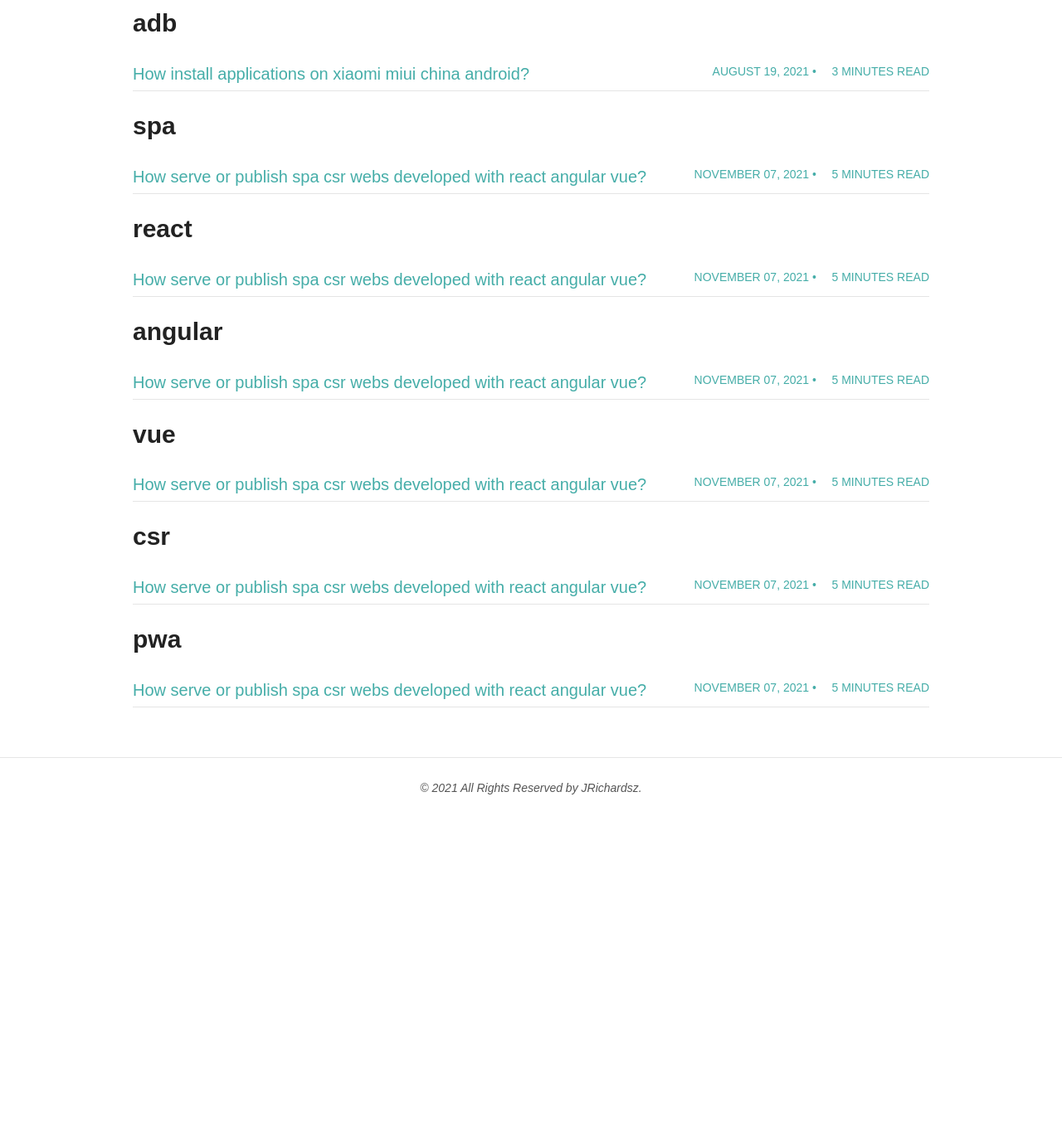
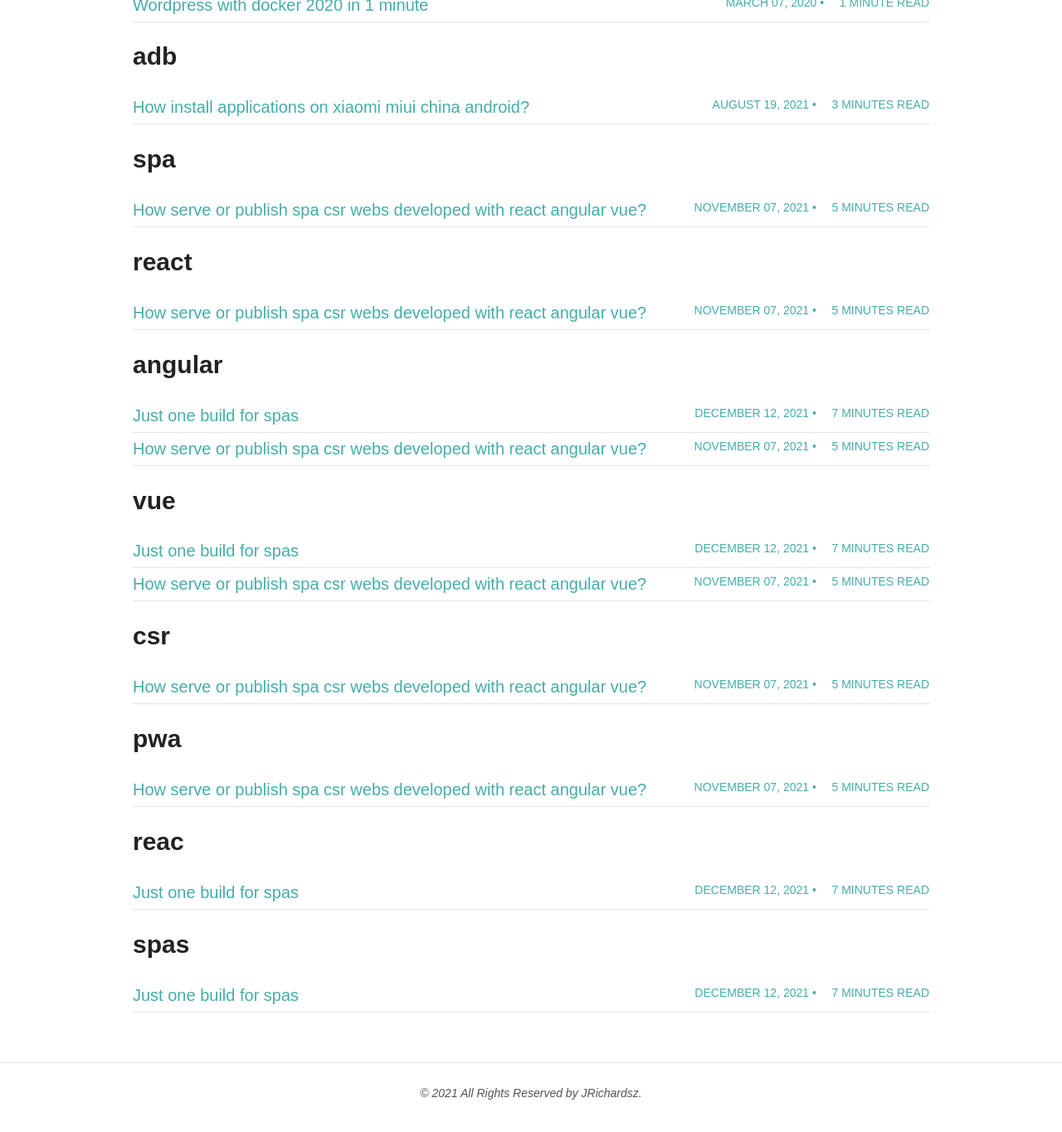
Before and after one commit to jrichardsz/jrichardsz.github.io, a Jekyll site: the page built from tags.html, in a window 1280 px wide and 1400 px high, scrolled down 8186 px. Shown: the top 1365 px of the window at 83% size. Built offline with Jekyll 4.4.1, drawn with Linux system fonts in a browser that asks for light colours; nearby versions of some CDN libraries; before the commit the page ends 9218 px from its top, so only the background shows below that; part of the change alters nothing that is shown; some of the changed text lies outside the part shown.

Commit message:
new post

````diff
--- /dev/null
+++ b/_posts/2021-12-12-just-one-build-for-spas.md
@@ -0,0 +1,212 @@
+---
+layout: post
+title: Just one build for spas
+description: "how to avoid build by each environment on spas"
+category: devops
+tags: [docker, reac, angular, vue, spas]
+comments: true
+---
+
+If you are familiarized or tired of build your spa for testing and then another build for stagging and then another build for production, this post is for you!!
+
+# Backend applications
+
+In the backend applications (java, ruby, python, c#, php, etc) is very easy access to the environment variables and is a common practice use that for support variables by environment like testing, stagging, prod1, prod2, etc
+
+With this feature, **backend applications** don't need any more files attached to the source code prefixed or suffixed containing key=value by environment:
+
+- settings.stagging.properties
+- settings.prod.properties
+
+Also is a good practice avoid these kind of files because, we don't have that anyone could see my **settings.prod.properties**
+
+Use environment as the config store is one of the famous: **The Twelve-Factor App**
+
+https://12factor.net/config
+
+![](https://d2908q01vomqb2.cloudfront.net/1b6453892473a467d07372d45eb05abc2031647a/2018/02/12/7andahalf.png)
+
+# Modern Frontend applications: SPA
+
+These kind of applications needs settings as any other application. Of course at this layer, we don't need the **database ip or password**. Instead of them, we need the apis or microservices urls, some ui settings, etc. If your web offer awesome user experience features, will need more parametrization. And if the developer needs to consume some microservice, this url should change in another environments:
+
+- https://acme-api-test.com
+- https://acme-api-stagging.com
+- https://acme-api.com
+
+# How spa solve its variables requirements?
+
+Usually, spas uses classic files like:
+
+- .dev.env .prod.env
+- environment.dev.ts environment.prod.ts
+- hardcoded values in constants.js or config.js
+
+Remember that these kind of files go against to the https://12factor.net/ and the devops flows because human tasks are required
+
+In another way if you achieve to automate that, if you are curious, after the build process (`npm run build`), in the minified and compressed javascript file ,you will find hardcoded the required variables.
+
+### Demo of hardcoded configuration with react
+
+In [this](https://github.com/jrichardsz/react-demo) repository, we have a classic react app:
+
+![](https://i.ibb.co/b6t2j0H/react-classic-app-structure.png)
+
+With this **.env** file:
+
+![](https://i.ibb.co/MsJFQv1/env-file-react-js.png)
+
+If you run the classic commands:
+
+```
+npm install
+npm run build
+```
+
+You will obtain the statics assets:
+
+![](https://i.ibb.co/yytBRJX/react-build-output.png)
+
+And if you search the the content of .env file, you will find it in the minified file:
+
+![](https://i.ibb.co/vHJ4SqH/hardcoded-value-in-spa-build.png)
+
+That is why if one build was tested Q&A or staging environment, **another build is required** to production, because if we deploy the same build on the production environment, our spa will continue pointing to **testing urls**. Common solution is **build again** the spa passing some argument indicating the rigth environment like:
+
+- --prod
+- env=prod
+- .env.prod
+- etc
+
+# How I propose to solve this?
+
+Load the settings of the spa at the **start or entrypoint** of spa, consuming an http endpoint which returns a json with your required variables. Then just expose them to the rest of your spa modules, classes, etc
+
+Basically at the entrypoint of your spa, you need to consume some http endpoint which returns you a json with the required settings:
+
+```
+{
+ "securityApiBseUrl" : "https://security-api.com",
+ "employeeApiBaseUrl" : "https://employee-api.com"
+}
+```
+
+Then using some technique expose this json as variable to the entire spa application:
+
+- [localStorage](https://developer.mozilla.org/en-US/docs/Web/API/Window/localStorage)
+- some global variable like `global._settings`
+- some javascript module or class
+- store or another advanced approach
+
+Finally you will need that this endpoint which returns you the spa settings **to be unique or easy to intuit**. I advice you to bind this endpoint to the server which render your static assets.
+
+In nodejs, is **express** no matter if you are in the development stage (hot reload changes) nor angular, react or vue. All of those use: **express**
+
+So, if you are in the development stage, your spa runs at **http//localhost:3000**, the settings endpoint should be something like **http//localhost:3000/settings** or **http//localhost:3000/config**. Analogously:
+
+- **https//acme-test.com/settings** for testing
+- **https//acme.com/settings** for production
+
+If you achieve this, your build is **UNIQUE** and could be deployed on any environment or server, because don't have **hardcoded** values inside. Instead of that, **gets its configuration or settings from the server in which is deployed**
+
+Here a post to read about how implement a static http server for spas:
+
+https://jrichardsz.github.io/web/how-serve-spa-csr-react-angular-vue-webs
+
+
+# nodeboot-spa-server
+
+This is my implementation of the previous proposed solution. As it name say: is a server for spas or any static assets with the classic: **index.html**
+
+This framework exposes an http endpoint ready to use at the same domain of the spa. This means that if your deploy your spa at **acme.com** your settings will be **acme.com/settings.json**.
+
+You just need to install as any npm package
+
+```
+npm install https://github.com/usil/advanced-settings --save-dev
+```
+
+and add it to your package.json preferably in the **start script**
+
+```
+"start": "nodeboot-spa-server my-folder-with-assets",
+```
+
+In which **my-folder-with-assets** is the folder with the result of build. **This folder should contain the index.html**
+
+# nodeboot-spa-server: variables option 1
+
+Values could be read from environment variables, exactly like [create-react-app](https://create-react-app.dev/docs/adding-custom-environment-variables/) but for general purpose.
+
+Just export some variables with prefix: **SPA_VAR_**
+
+```cmd
+export SPA_VAR_FOO=foo_value
+export SPA_VAR_employeeApiBaseUrl=https://employee-api.com
+```
+
+These environment variables are exposed as json in the response of http endpoint **/settings.json**:
+
+```
+{
+ "FOO" : "foo_value",
+ "employeeApiBaseUrl" : "https://employee-api.com"
+}
+```
+
+# nodeboot-spa-server: variables option 2
+
+Instead of prefix your variables with **SPA_VAR_**, inspired on the [java spring boot framework](https://stackoverflow.com/a/35535138/3957754), you could create a **spa_settings.json** file at the root with these values:
+
+```
+{
+ "foo" : "bar",
+ "employeeApiBaseUrl" : "${EMPLOYEE_API_BASE_URL}"
+}
+```
+
+Just ensure that that variable exist before the start of server:
+
+```
+#linux
+export EMPLOYEE_API_BASE_URL=https://employee-api.com
+
+#windows
+set EMPLOYEE_API_BASE_URL=https://employee-api.com
+```
+
+Add the **-s settings.json** parameter:
+
+```
+"start": "nodeboot-spa-server dist -s settings.json -p 9000 --allow-routes",
+```
+
+Then start the spa server `npm run start` and  this framework, will evaluate the variable syntax and expose you this json:
+
+```
+{
+ "foo" : "bar",
+ "employeeApiBaseUrl" : "https://employee-api.com"
+}
+```
+
+
+# nodeboot-spa-server: variables for development stage
+
+In the developer machine, as I said, spas uses express as mini server. So if we need to add our settings endpoint, we need to access to express. Some kind of hack.
+
+Follow these links to enable it for **angular**
+
+- https://github.com/usil/nodeboot-spa-server#settingsjson-at-developer-stage
+- https://github.com/usil/nodeboot-spa-server/wiki/Dev-Mode-:-Angular-12
+
+I will add a snippet for react and vue. Until that, what you can do is just to mock the expected settings and at the entrypoint of your spa, do something like this:
+
+```
+var settingsUrl;
+if(isDevEnvironment){
+  settingsUrl = "http://localhost:1234/mock/settings.json"
+}else{
+  settingsUrl = "./settings.json"
+}
+```
````
Also changed, not shown: _posts/2021-12-12-the-fat-docker-container.md (+1 -1 lines), 1 other file.
